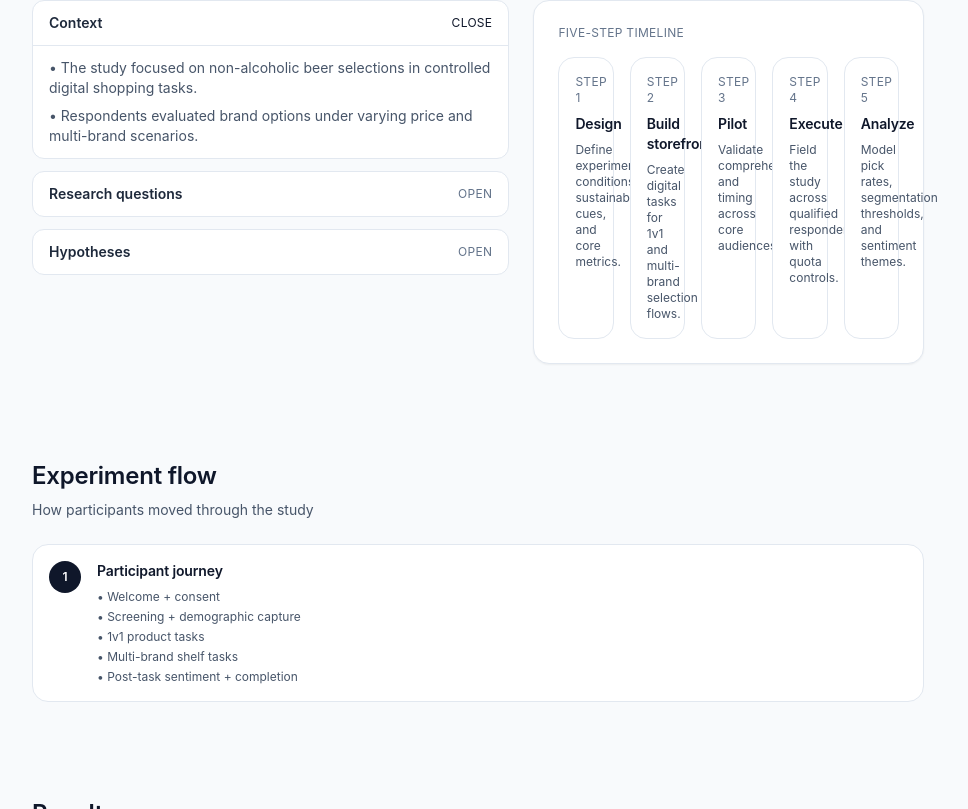
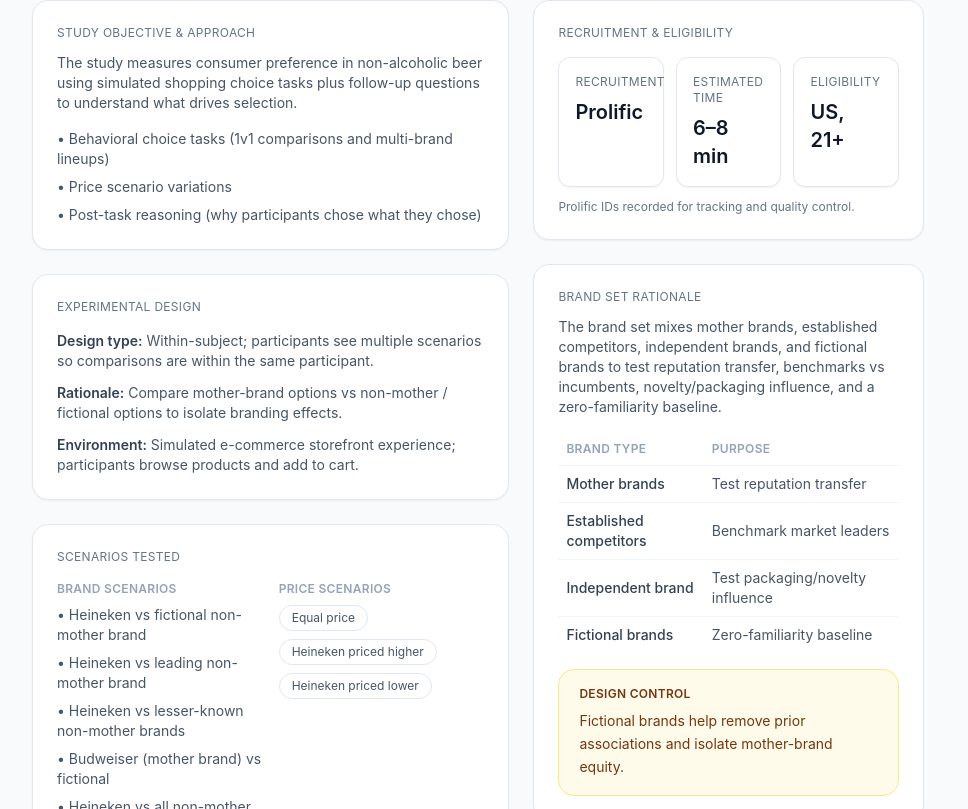
Before and after one commit to jose-laveaga/Heineken-study, a React (Vite) app: page / in a window 1280 px wide. Shown: the part 1111-1920 px from the top of the page, without its empty margins (56-1024 px from the left). Built offline with nearby package versions, Linux system fonts and the light colour scheme.

Commit message:
Add study design section content

```diff
--- a/src/App.tsx
+++ b/src/App.tsx
@@ -5,9 +5,7 @@
 import Card from './components/ui/Card';
 import StatCard from './components/ui/StatCard';
 import Callout from './components/ui/Callout';
-import Accordion from './components/ui/Accordion';
 import KeyTakeaways from './components/content/KeyTakeaways';
-import MethodTimeline from './components/content/MethodTimeline';
 import ExperimentStepper from './components/content/ExperimentStepper';
 import ResultsExplorer from './components/explorers/ResultsExplorer';
 import DemographicsSection from './components/explorers/DemographicsSection';
@@ -22,6 +20,7 @@
 import studyDesign from './data/studyDesign.json';
 import sentiment from './data/sentiment.json';
 import discrepancies from './data/discrepancies.json';
+import StudyDesignSection from './sections/StudyDesignSection';
 
 // TODO: Replace placeholder figures in /src/data/*.json with the final report numbers.
 
@@ -37,46 +36,6 @@
 ];
 
 const App = () => {
-  const researchCards = [
-    {
-      id: 'context',
-      title: 'Context',
-      content: (
-        <ul className="space-y-2 text-sm text-slate-600">
-          {narrative.context.map((item) => (
-            <li key={item}>• {item}</li>
-          ))}
-        </ul>
-      )
-    },
-    {
-      id: 'research-questions',
-      title: 'Research questions',
-      content: (
-        <ul className="space-y-2 text-sm text-slate-600">
-          {narrative.researchQuestions.map((question) => (
-            <li key={question.id}>
-              <span className="font-semibold text-slate-700">{question.id}:</span> {question.text}
-            </li>
-          ))}
-        </ul>
-      )
-    },
-    {
-      id: 'hypotheses',
-      title: 'Hypotheses',
-      content: (
-        <ul className="space-y-2 text-sm text-slate-600">
-          {narrative.hypotheses.map((hypothesis) => (
-            <li key={hypothesis.id}>
-              <span className="font-semibold text-slate-700">{hypothesis.id}:</span> {hypothesis.text}
-            </li>
-          ))}
-        </ul>
-      )
-    }
-  ];
-
   return (
     <div className="bg-slate-50 text-slate-900">
       <Header sections={sections} pdfPath={reportMeta.pdfPath} />
@@ -115,19 +74,7 @@
               </div>
             </Section>
 
-            <Section id="study-design" title="Study design" subtitle="Context, research questions, and hypotheses">
-              <div className="grid gap-6 lg:grid-cols-[1.1fr_0.9fr]">
-                <div className="space-y-4">
-                  <Accordion items={researchCards} />
-                </div>
-                <Card>
-                  <p className="text-xs uppercase tracking-wide text-slate-500">Five-step timeline</p>
-                  <div className="mt-4">
-                    <MethodTimeline stages={studyDesign.stages} />
-                  </div>
-                </Card>
-              </div>
-            </Section>
+            <StudyDesignSection />
 
             <Section id="experiment-flow" title="Experiment flow" subtitle="How participants moved through the study">
               <ExperimentStepper
--- a/src/data/studyDesign.json
+++ b/src/data/studyDesign.json
@@ -1,11 +1,65 @@
 {
+  "objective": {
+    "paragraph": "The study measures consumer preference in non-alcoholic beer using simulated shopping choice tasks plus follow-up questions to understand what drives selection.",
+    "bullets": [
+      "Behavioral choice tasks (1v1 comparisons and multi-brand lineups)",
+      "Price scenario variations",
+      "Post-task reasoning (why participants chose what they chose)"
+    ]
+  },
+  "experimentalDesign": {
+    "designType": "Within-subject; participants see multiple scenarios so comparisons are within the same participant.",
+    "rationale": "Compare mother-brand options vs non-mother / fictional options to isolate branding effects.",
+    "environment": "Simulated e-commerce storefront experience; participants browse products and add to cart."
+  },
+  "scenarios": {
+    "brandScenarios": [
+      "Heineken vs fictional non-mother brand",
+      "Heineken vs leading non-mother brand",
+      "Heineken vs lesser-known non-mother brands",
+      "Budweiser (mother brand) vs fictional",
+      "Heineken vs all non-mother brands",
+      "Mother brands vs non-mother brands (aggregate)"
+    ],
+    "priceScenarios": [
+      "Equal price",
+      "Heineken priced higher",
+      "Heineken priced lower"
+    ]
+  },
+  "brandSetRationale": {
+    "paragraph": "The brand set mixes mother brands, established competitors, independent brands, and fictional brands to test reputation transfer, benchmarks vs incumbents, novelty/packaging influence, and a zero-familiarity baseline.",
+    "table": [
+      {"type": "Mother brands", "purpose": "Test reputation transfer"},
+      {"type": "Established competitors", "purpose": "Benchmark market leaders"},
+      {"type": "Independent brand", "purpose": "Test packaging/novelty influence"},
+      {"type": "Fictional brands", "purpose": "Zero-familiarity baseline"}
+    ],
+    "callout": "Fictional brands help remove prior associations and isolate mother-brand equity."
+  },
+  "recruitment": {
+    "kpis": [
+      {"label": "Recruitment", "value": "Prolific"},
+      {"label": "Estimated time", "value": "6–8 min"},
+      {"label": "Eligibility", "value": "US, 21+"}
+    ],
+    "note": "Prolific IDs recorded for tracking and quality control."
+  },
   "stages": [
-    {"id": "stage1", "title": "Design", "description": "Define experimental conditions, sustainability cues, and core metrics."},
-    {"id": "stage2", "title": "Build storefront", "description": "Create digital tasks for 1v1 and multi-brand selection flows."},
-    {"id": "stage3", "title": "Pilot", "description": "Validate comprehension and timing across core audiences."},
-    {"id": "stage4", "title": "Execute", "description": "Field the study across qualified respondents with quota controls."},
-    {"id": "stage5", "title": "Analyze", "description": "Model pick rates, segmentation thresholds, and sentiment themes."}
+    {"id": "stage1", "title": "Design experiment", "description": "Define scenarios, measures, and task structure."},
+    {"id": "stage2", "title": "Build simulated storefront", "description": "Create choice tasks in a browse-and-cart flow."},
+    {"id": "stage3", "title": "Pilot test", "description": "Check timing, clarity, and task comprehension."},
+    {"id": "stage4", "title": "Execute experiment", "description": "Field the study with eligible respondents."},
+    {"id": "stage5", "title": "Data analysis & report", "description": "Analyze outcomes and deliver the final report."}
   ],
+  "participantExperience": {
+    "sentence": "Participants completed demographics/lifestyle/consumption questions and then completed structured choice tasks selecting among 0.0 beers.",
+    "bullets": [
+      "Provide demographics and consumption context",
+      "Complete 1v1 and multi-brand choice tasks",
+      "Answer brief follow-up questions about choice drivers"
+    ]
+  },
   "experimentFlow": [
     {
       "id": "flow1",
--- /dev/null
+++ b/src/sections/StudyDesignSection.tsx
@@ -0,0 +1,141 @@
+import Section from '../components/ui/Section';
+import Card from '../components/ui/Card';
+import Callout from '../components/ui/Callout';
+import StatCard from '../components/ui/StatCard';
+import Chip from '../components/ui/Chip';
+import MethodTimeline from '../components/content/MethodTimeline';
+import studyDesign from '../data/studyDesign.json';
+
+const StudyDesignSection = () => {
+  const {
+    objective,
+    experimentalDesign,
+    scenarios,
+    brandSetRationale,
+    recruitment,
+    stages,
+    participantExperience
+  } = studyDesign;
+
+  return (
+    <Section
+      id="study-design"
+      title="Study Design"
+      subtitle="How the study was structured and what participants did"
+    >
+      <div className="grid gap-6 lg:grid-cols-[1.1fr_0.9fr]">
+        <div className="space-y-6">
+          <Card>
+            <p className="text-xs uppercase tracking-wide text-slate-500">Study objective & approach</p>
+            <p className="mt-3 text-sm text-slate-600">{objective.paragraph}</p>
+            <ul className="mt-4 space-y-2 text-sm text-slate-600">
+              {objective.bullets.map((item) => (
+                <li key={item}>• {item}</li>
+              ))}
+            </ul>
+          </Card>
+
+          <Card>
+            <p className="text-xs uppercase tracking-wide text-slate-500">Experimental design</p>
+            <div className="mt-4 space-y-3 text-sm text-slate-600">
+              <p>
+                <span className="font-semibold text-slate-700">Design type:</span> {experimentalDesign.designType}
+              </p>
+              <p>
+                <span className="font-semibold text-slate-700">Rationale:</span> {experimentalDesign.rationale}
+              </p>
+              <p>
+                <span className="font-semibold text-slate-700">Environment:</span> {experimentalDesign.environment}
+              </p>
+            </div>
+          </Card>
+
+          <Card>
+            <p className="text-xs uppercase tracking-wide text-slate-500">Scenarios tested</p>
+            <div className="mt-4 grid gap-4 md:grid-cols-2">
+              <div>
+                <p className="text-xs font-semibold uppercase tracking-wide text-slate-400">Brand scenarios</p>
+                <ul className="mt-2 space-y-2 text-sm text-slate-600">
+                  {scenarios.brandScenarios.map((scenario) => (
+                    <li key={scenario}>• {scenario}</li>
+                  ))}
+                </ul>
+              </div>
+              <div>
+                <p className="text-xs font-semibold uppercase tracking-wide text-slate-400">Price scenarios</p>
+                <div className="mt-2 flex flex-wrap gap-2">
+                  {scenarios.priceScenarios.map((scenario) => (
+                    <Chip key={scenario} label={scenario} />
+                  ))}
+                </div>
+              </div>
+            </div>
+          </Card>
+        </div>
+
+        <div className="space-y-6">
+          <Card>
+            <p className="text-xs uppercase tracking-wide text-slate-500">Recruitment & eligibility</p>
+            <div className="mt-4 grid gap-3 sm:grid-cols-3">
+              {recruitment.kpis.map((kpi) => (
+                <StatCard key={kpi.label} label={kpi.label} value={kpi.value} />
+              ))}
+            </div>
+            {recruitment.note ? (
+              <p className="mt-3 text-xs text-slate-500">{recruitment.note}</p>
+            ) : null}
+          </Card>
+
+          <Card>
+            <p className="text-xs uppercase tracking-wide text-slate-500">Brand set rationale</p>
+            <p className="mt-3 text-sm text-slate-600">{brandSetRationale.paragraph}</p>
+            <div className="mt-4 overflow-x-auto">
+              <table className="min-w-full text-sm">
+                <thead className="text-xs uppercase tracking-wide text-slate-400">
+                  <tr>
+                    <th className="px-2 py-2 text-left font-semibold">Brand type</th>
+                    <th className="px-2 py-2 text-left font-semibold">Purpose</th>
+                  </tr>
+                </thead>
+                <tbody>
+                  {brandSetRationale.table.map((row) => (
+                    <tr key={row.type} className="border-t border-slate-100">
+                      <td className="px-2 py-2 font-medium text-slate-700">{row.type}</td>
+                      <td className="px-2 py-2 text-slate-600">{row.purpose}</td>
+                    </tr>
+                  ))}
+                </tbody>
+              </table>
+            </div>
+            {brandSetRationale.callout ? (
+              <div className="mt-4">
+                <Callout variant="note" title="Design control">
+                  {brandSetRationale.callout}
+                </Callout>
+              </div>
+            ) : null}
+          </Card>
+
+          <Card>
+            <p className="text-xs uppercase tracking-wide text-slate-500">What participants did</p>
+            <p className="mt-3 text-sm text-slate-600">{participantExperience.sentence}</p>
+            <ul className="mt-4 space-y-2 text-sm text-slate-600">
+              {participantExperience.bullets.map((item) => (
+                <li key={item}>• {item}</li>
+              ))}
+            </ul>
+          </Card>
+        </div>
+      </div>
+
+      <Card className="mt-8">
+        <p className="text-xs uppercase tracking-wide text-slate-500">Study stages and deliverables</p>
+        <div className="mt-4">
+          <MethodTimeline stages={stages} />
+        </div>
+      </Card>
+    </Section>
+  );
+};
+
+export default StudyDesignSection;
```
